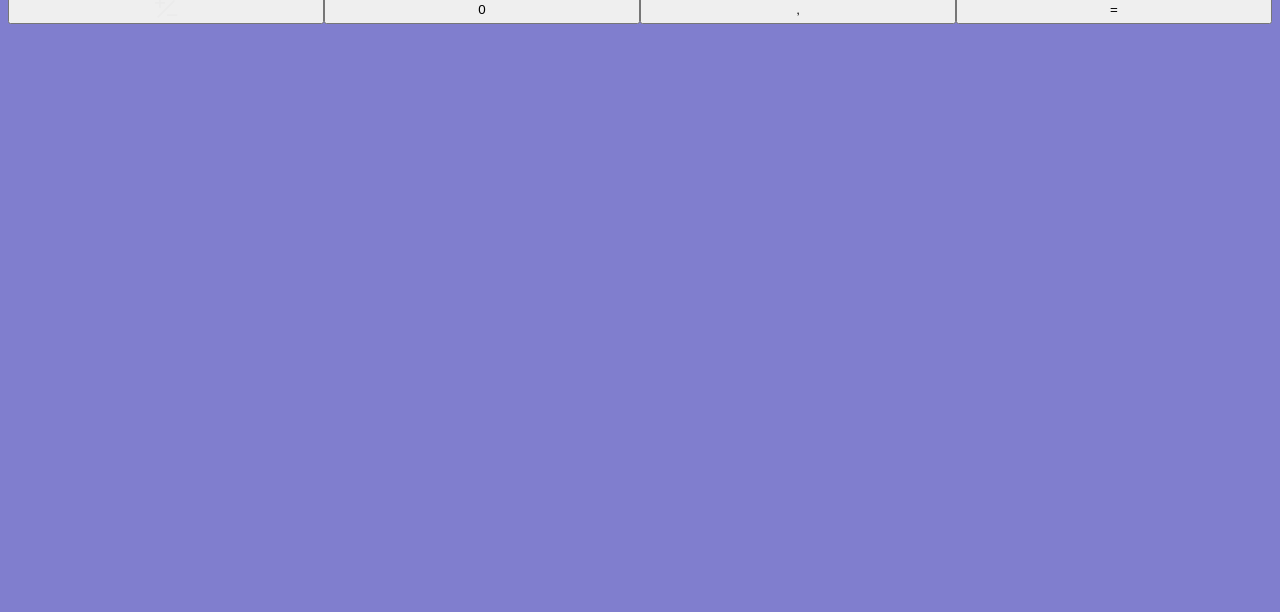
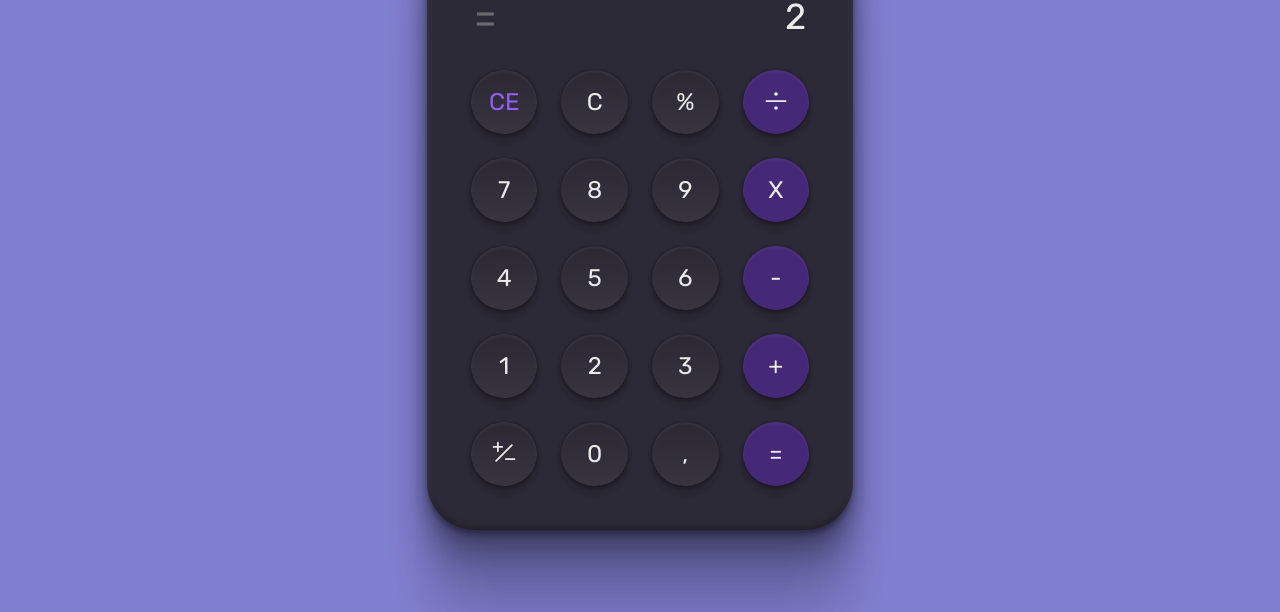
Before and after one commit to kalatin/Calculator, a website built with Vite: page index.html in a window 1280 px wide. Shown: the part 188-800 px from the top of the page. Built offline with nearby package versions, Linux system fonts and the light colour scheme.

Commit message:
add styles

```diff
--- a/index.html
+++ b/index.html
@@ -5,6 +5,16 @@
 		<meta
 			name="viewport"
 			content="width=device-width, initial-scale=1.0"
+		/>
+		<link rel="preconnect" href="https://fonts.googleapis.com" />
+		<link
+			rel="preconnect"
+			href="https://fonts.gstatic.com"
+			crossorigin
+		/>
+		<link
+			href="https://fonts.googleapis.com/css2?family=Roboto:wght@400;700&family=Rubik&display=swap"
+			rel="stylesheet"
 		/>
 		<title>Calculator</title>
 	</head>
@@ -21,7 +31,10 @@
 				<button class="calc__button" aria-label="Clear">CE</button>
 				<button class="calc__button" aria-label="Clear all">C</button>
 				<button class="calc__button" aria-label="percent">%</button>
-				<button class="calc__button" aria-label="division">
+				<button
+					class="calc__button operation-button"
+					aria-label="division"
+				>
 					<svg
 						width="22"
 						height="18"
@@ -48,15 +61,30 @@
 				<button class="calc__button" aria-label="number 7">7</button>
 				<button class="calc__button" aria-label="number 8">8</button>
 				<button class="calc__button" aria-label="number 9">9</button>
-				<button class="calc__button" aria-label="multiply">X</button>
+				<button
+					class="calc__button operation-button"
+					aria-label="multiply"
+				>
+					X
+				</button>
 				<button class="calc__button" aria-label="number 4">4</button>
 				<button class="calc__button" aria-label="number 5">5</button>
 				<button class="calc__button" aria-label="number 6">6</button>
-				<button class="calc__button" aria-label="subtract">-</button>
+				<button
+					class="calc__button operation-button"
+					aria-label="subtract"
+				>
+					-
+				</button>
 				<button class="calc__button" aria-label="number 1">1</button>
 				<button class="calc__button" aria-label="number 2">2</button>
 				<button class="calc__button" aria-label="number 3">3</button>
-				<button class="calc__button" aria-label="addition">+</button>
+				<button
+					class="calc__button operation-button"
+					aria-label="addition"
+				>
+					+
+				</button>
 				<button class="calc__button" aria-label="plus minus">
 					<svg
 						width="24"
@@ -93,7 +121,12 @@
 				</button>
 				<button class="calc__button" aria-label="number 0">0</button>
 				<button class="calc__button" aria-label="comma">,</button>
-				<button class="calc__button" aria-label="equally">=</button>
+				<button
+					class="calc__button operation-button"
+					aria-label="equally"
+				>
+					=
+				</button>
 			</div>
 		</div>
 		<script type="module" src="./src/scripts/index.js"></script>
--- a/src/styles/index.scss
+++ b/src/styles/index.scss
@@ -1,7 +1,23 @@
 @import './variables';
 
 body {
+	display: flex;
+	align-items: center;
+	justify-content: center;
+	height: 100vh;
+	margin: 0;
+	padding: 0;
 	background: $bg-color;
+	font-family: 'Rubik';
+	font-style: normal;
+	font-weight: 400;
+	font-size: 24px;
+}
+button {
+	font-family: 'Rubik';
+	font-style: normal;
+	font-weight: 400;
+	font-size: 24px;
 }
 
 .calc__keyboard {
@@ -9,3 +25,81 @@ body {
 	grid-template-columns: repeat(4, 1fr);
 	grid-template-rows: repeat(5, 1fr);
 }
+
+.calc {
+	background: $calc-bg;
+	margin: 0 auto;
+	box-shadow: 0px 4px 4px rgba(0, 0, 0, 0.25),
+		0px 188px 52px rgba(0, 0, 0, 0.01),
+		0px 120px 48px rgba(0, 0, 0, 0.04), 0px 68px 41px rgba(0, 0, 0, 0.15),
+		0px 30px 30px rgba(0, 0, 0, 0.26), 0px 8px 17px rgba(0, 0, 0, 0.29),
+		inset 0px 6px 8px rgba(255, 255, 255, 0.1),
+		inset 0px -4px 5px rgba(0, 0, 0, 0.22);
+	border-radius: 48px;
+	padding: 32px;
+
+	&__head {
+		padding: 30px 15px 15px 15px;
+	}
+
+	&__what {
+		text-align: right;
+		color: #6b6b6b;
+	}
+
+	&__result {
+		margin-top: 8px;
+		display: flex;
+		justify-content: space-between;
+		align-items: center;
+	}
+
+	&__equally {
+		color: #6b6b6b;
+		font-size: 40px;
+	}
+
+	&__field {
+		font-weight: 400;
+		font-size: 36px;
+		line-height: 140%;
+		color: $text-color;
+	}
+
+	&__keyboard {
+	}
+
+	&__button {
+		&:first-child {
+			color: #975dfa;
+		}
+		background: linear-gradient(
+				180deg,
+				rgba(0, 0, 0, 0.05) 0%,
+				rgba(255, 255, 255, 0.05) 100%
+			),
+			#2d2a37;
+		box-shadow: 0px 11px 7px rgba(0, 0, 0, 0.01),
+			0px 7px 7px rgba(0, 0, 0, 0.04), 0px 4px 6px rgba(0, 0, 0, 0.1),
+			0px 2px 4px rgba(0, 0, 0, 0.26), 0px 0px 2px rgba(0, 0, 0, 0.29),
+			inset 0px 2px 3px rgba(255, 255, 255, 0.06);
+		border: none;
+		cursor: pointer;
+		margin: 12px;
+		padding: 18px;
+		border-radius: 50%;
+		color: $text-color;
+		transition: 0.3s all;
+		&:hover {
+			background: #2f2936;
+		}
+	}
+}
+
+.operation-button {
+	background: $button-color;
+	transition: 0.3s all;
+	&:hover {
+		background: $hover-color;
+	}
+}
```
